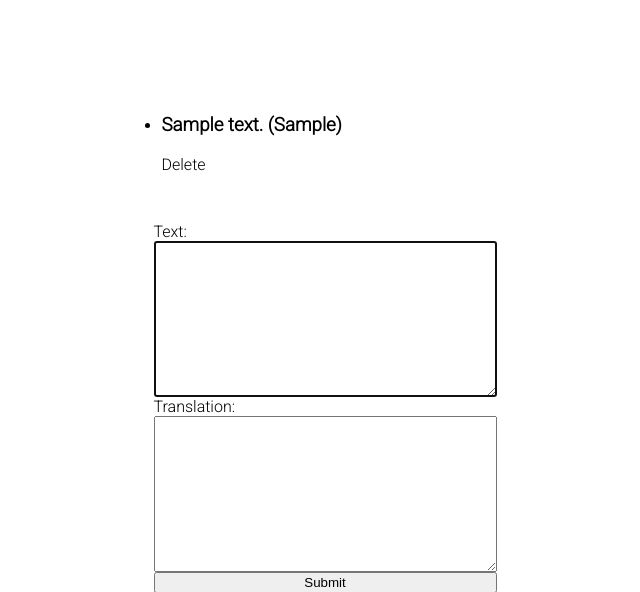
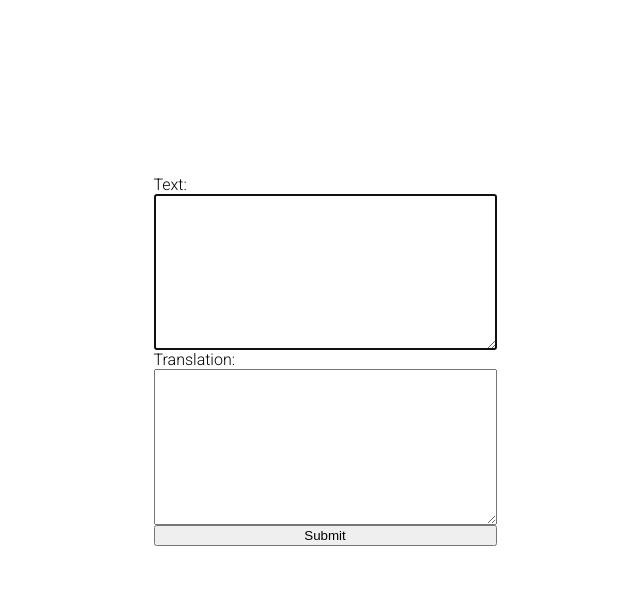
Before and after one commit to abhi-kr-2100/leasik, a Django app: template leasikApp/templates/leasikApp/sentencelist_edit.html in a window 1280 px wide. Shown: the part 80-672 px from the top of the page, without its empty margins (315-955 px from the left). Run offline with Django 4.2, Linux system fonts and the light colour scheme; the template is opened without the code that fills it: values that come from a table or form of the project are taken from there, others are empty; a user stored in the database is signed in; tables that the repository leaves empty hold one stand-in row (values such as "Sample post"); parts of the project's set-up code (start-up, migrations or seed data) failed here and were passed over; some libraries are stand-ins or nearby versions.

Commit message:
Remove existing sentences from template
This is done as the number of existing sentences can be quite
large. This can slow down IO over internet.

```diff
--- a/leasikApp/templates/leasikApp/sentencelist_edit.html
+++ b/leasikApp/templates/leasikApp/sentencelist_edit.html
@@ -6,17 +6,6 @@
 
 {% block auth_content %}
 <div id="list-editor">
-    <ul id="existing-sentence-list">
-    {% for sentence in object.sentences.all %}
-        <li>
-            <div class="existing-sentence-list-item">
-                <h3>{{ sentence }}</h3>
-                <a>Delete</a>
-            </div>
-        </li>
-    {% endfor %}
-    </ul>
-
     <div id="add-new-sentence">
         <form
             action="{% url 'leasikApp:add-new-sentence' object.pk %}"
```
